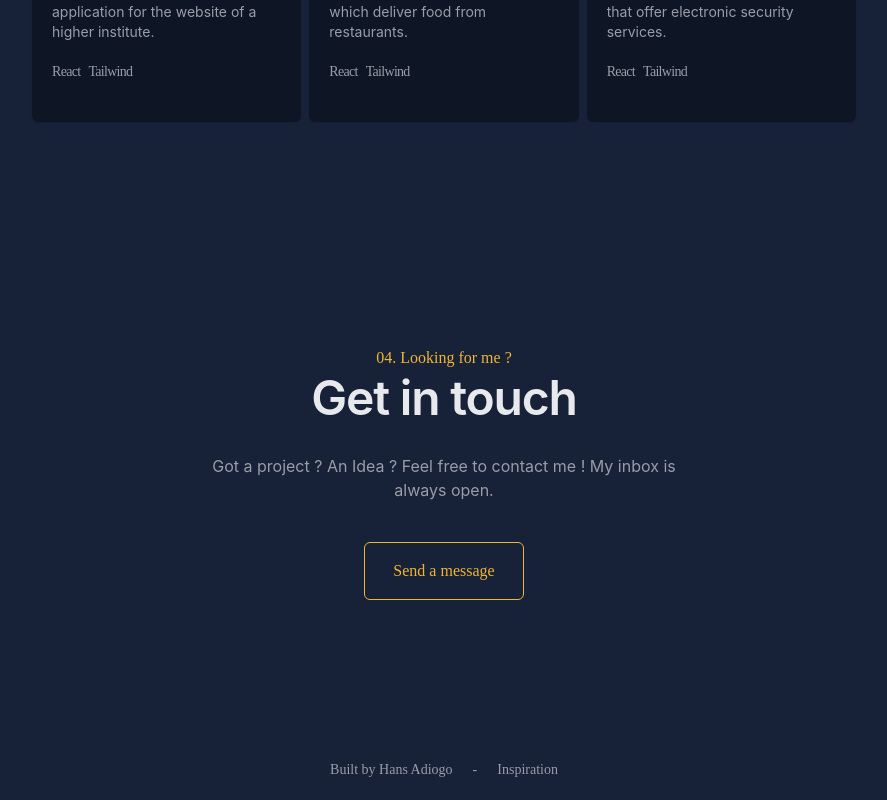
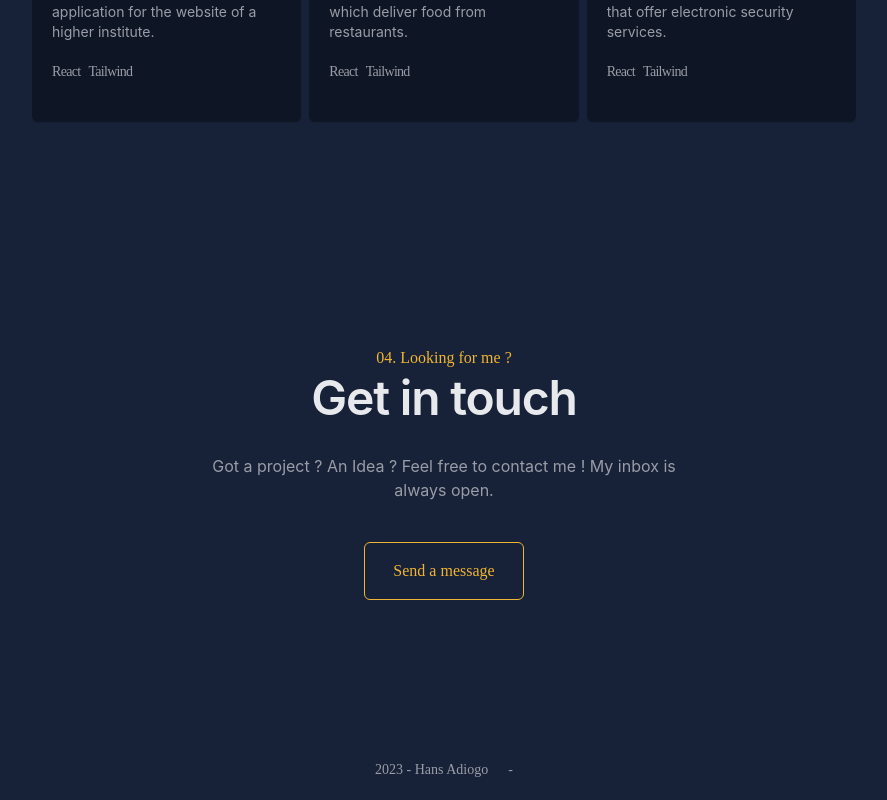
Before and after one commit to Hansjason97/Hans-Adiogo, a React (Vite) app: page / in a window 1280 px wide. Shown: the part 2349-3149 px from the top of the page, without its empty margins (196-1083 px from the left). Built offline with nearby package versions, Linux system fonts and the light colour scheme.

Commit message:
footer update

```diff
--- a/src/Footer.jsx
+++ b/src/Footer.jsx
@@ -12,7 +12,7 @@ function Footer() {
         md:after:content-[""] md:after:block md:after:h-10 md:after:w-[1px] md:after:bg-blancDark
         lg:left-6'>
             <a href="https://github.com/Hansjason97" className='footerLink'><VscGithub /></a>
-            <a href="https://www.linkedin.com/in/jason-adiogo-a12018199" className='footerLink'><RxLinkedinLogo /></a>
+            <a href="https://www.linkedin.com/in/jason-adiogo" className='footerLink'><RxLinkedinLogo /></a>
             <a href="https://www.instagram.com/jasonadiogo/" className='footerLink'><GrInstagram /></a>
             <a href="https://www.behance.net/hanspen" className='footerLink'><FaBehance /></a>
         </div>
@@ -23,8 +23,7 @@ function Footer() {
             <a href="mailto:hansadiogo@gmail.com" className='footerMail'>hansadiogo@gmail.com</a>
         </div>
         <div className='flex py-5 justify-center gap-5 font-mono text-sm'>
-          <a href="" className='transition-all duration-100 ease-linear hover:text-primary'>Built by Hans Adiogo</a> -
-          <a href="" className='transition-all duration-100 ease-linear hover:text-primary'>Inspiration</a>
+          <a href="https://github.com/Hansjason97" className='transition-all duration-100 ease-linear hover:text-primary'>2023 - Hans Adiogo</a> -
         </div>
     </div>
   )
```
